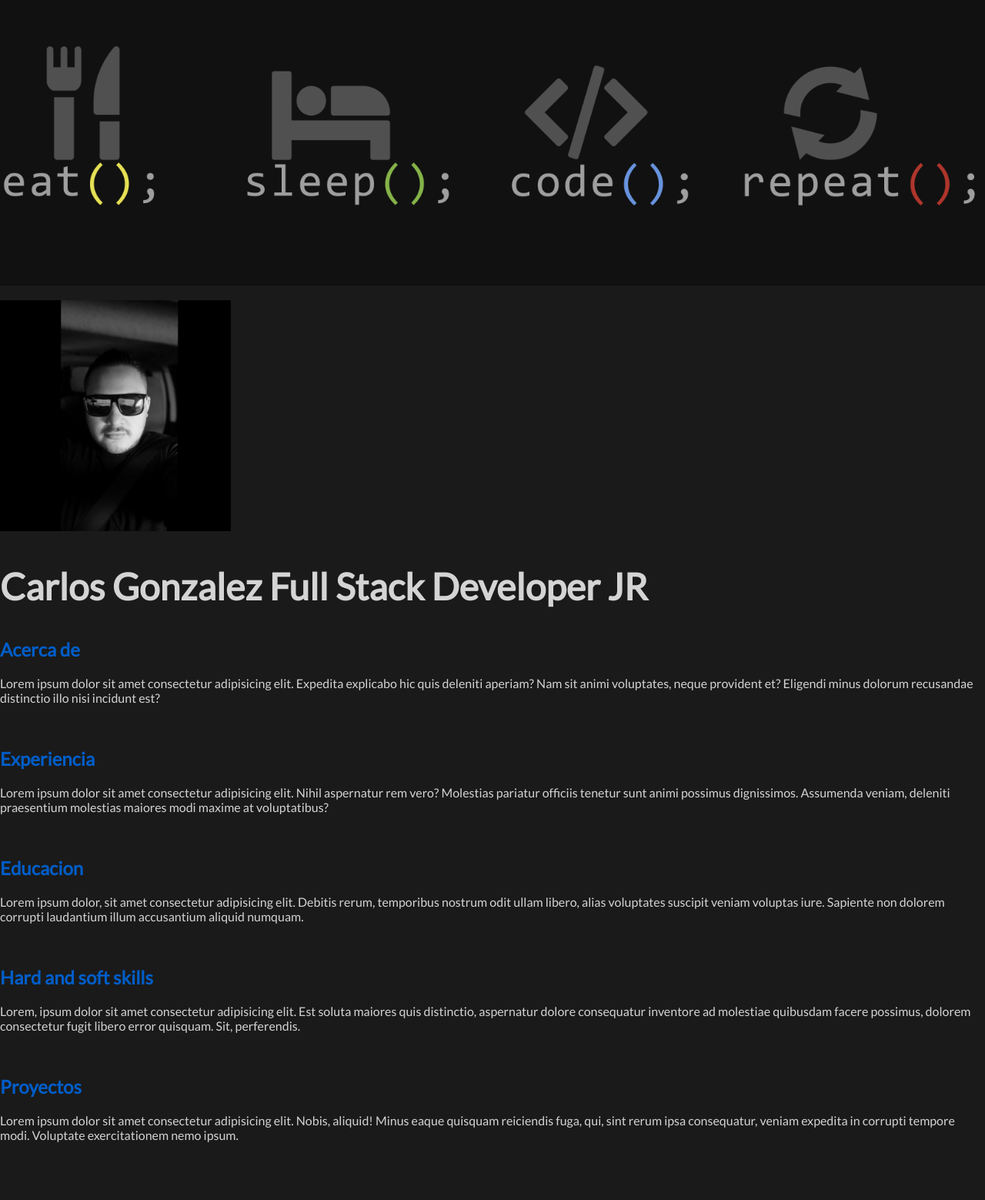
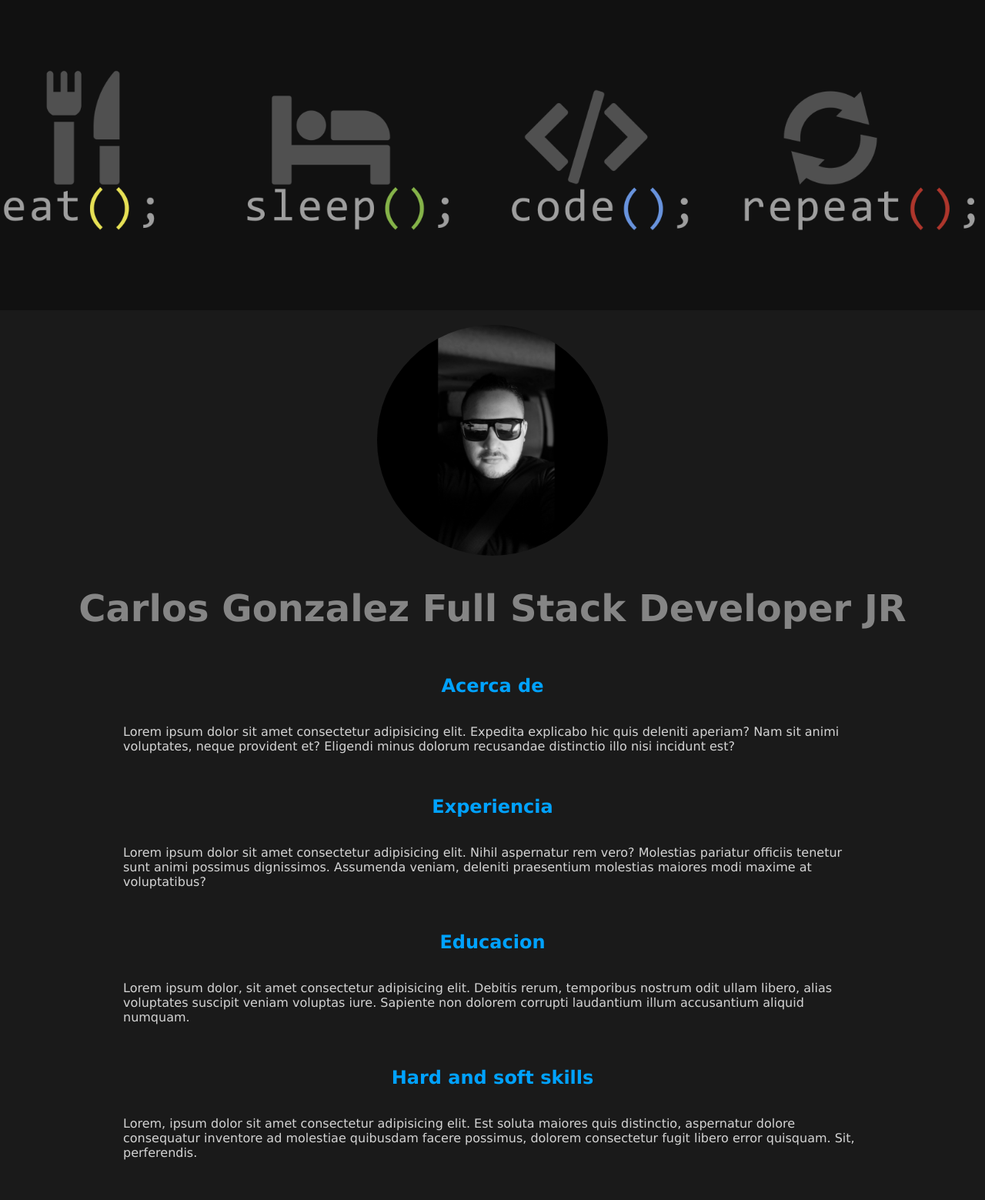
Before and after one commit to CarlosE90/portfolio-frontend, a plain HTML site: page index.html in a window 1280 px wide. Shown: the part 218-1777 px from the top of the page at 77% size. Before the commit the page ends 1737 px from the top, so only its background shows below. Drawn offline with Linux system fonts and the light colour scheme.

Commit message:
Nueva actualizacion

```diff
--- a/index.css
+++ b/index.css
@@ -4,15 +4,15 @@
 
 h1 {
     font-size: 3em;
-color: rgb(212, 212, 212)
+color: rgb(133, 133, 133)
 }
 
  h2{
-    color:rgb(0, 93, 199)
+    color:rgb(0, 162, 255)
  }
 
 body{
-    font-family: 'Lato', sans-serif;
+    font-family: Verdana, Geneva, Tahoma, sans-serif;
     margin: 0;
     background-color: rgb(26, 26, 26);
     color:rgb(212, 212, 212);
@@ -39,61 +39,24 @@ input[type="button"]:hover{
     margin: auto;
 }
 
-img[class="image fit"]{
+img.image{
+    display: flex;
     width:300px;
     height:300px;
     border-radius: 150px;
 }
 
-header h1{
-    margin: 0;
-    padding: 25px 30px;
-}
-
-body .container{
+div.images{
     display: flex;
-    flex-direction: column;
+    justify-content: center;
     align-items: center;
-
-}
-
-section .container{
-    display: flex;
-    flex-direction: column;
-    align-items: center;
-}
-
-header a{
-
-    text-decoration: none;
-    font-weight: bold;
-    color:  rgb(4, 115, 241);
-
-
-}
-
-header a:hover{
-   color: rgb(13, 68, 131)
-}
-
-.boton1{
-    display: flex;
-    justify-content: right;
-    padding: 80px ;
-
-}
-
-.boton2{
-    display: flex;
-    justify-content: right;
-    padding: 80px 40px;
-
 }
 
 .logo1{
     display: flex;
+    flex-direction: row;
     justify-content: left;
-    padding-left: 40px;
+    padding: 1em ;
 }
 
 .TOP{
@@ -103,6 +66,67 @@ header a:hover{
 
 .banner{
     display: flex;
+    flex-direction: row;
     justify-content: center;
+    align-items: center;
+    justify-content: center;
+    margin: auto;
+
 
 }
+
+div.mail{
+    display: flex;
+    justify-content: end;
+}
+
+div.form{
+    display: flex;
+    justify-content: flex-start;
+    align-items: center;
+}
+
+section.name{
+    display: flex;
+    justify-content: center;
+    align-items: center;
+}
+
+section.acerca{
+    display: flex;
+    justify-content: center;
+    align-items: center;
+    flex-direction: column;
+}
+
+section.experiencia{
+    display: flex;
+    justify-content: center;
+    align-items: center;
+    flex-direction: column;
+}
+
+section.educacion{
+    display: flex;
+    justify-content: center;
+    align-items: center;
+    flex-direction: column;
+}
+
+section.skills{
+    display: flex;
+    justify-content: center;
+    align-items: center;
+    flex-direction: column;
+}
+
+section.proyectos{
+    display: flex;
+    justify-content: center;
+    align-items: center;
+    flex-direction: column;
+}
+
+p{
+    width: 75%;
+}
```
